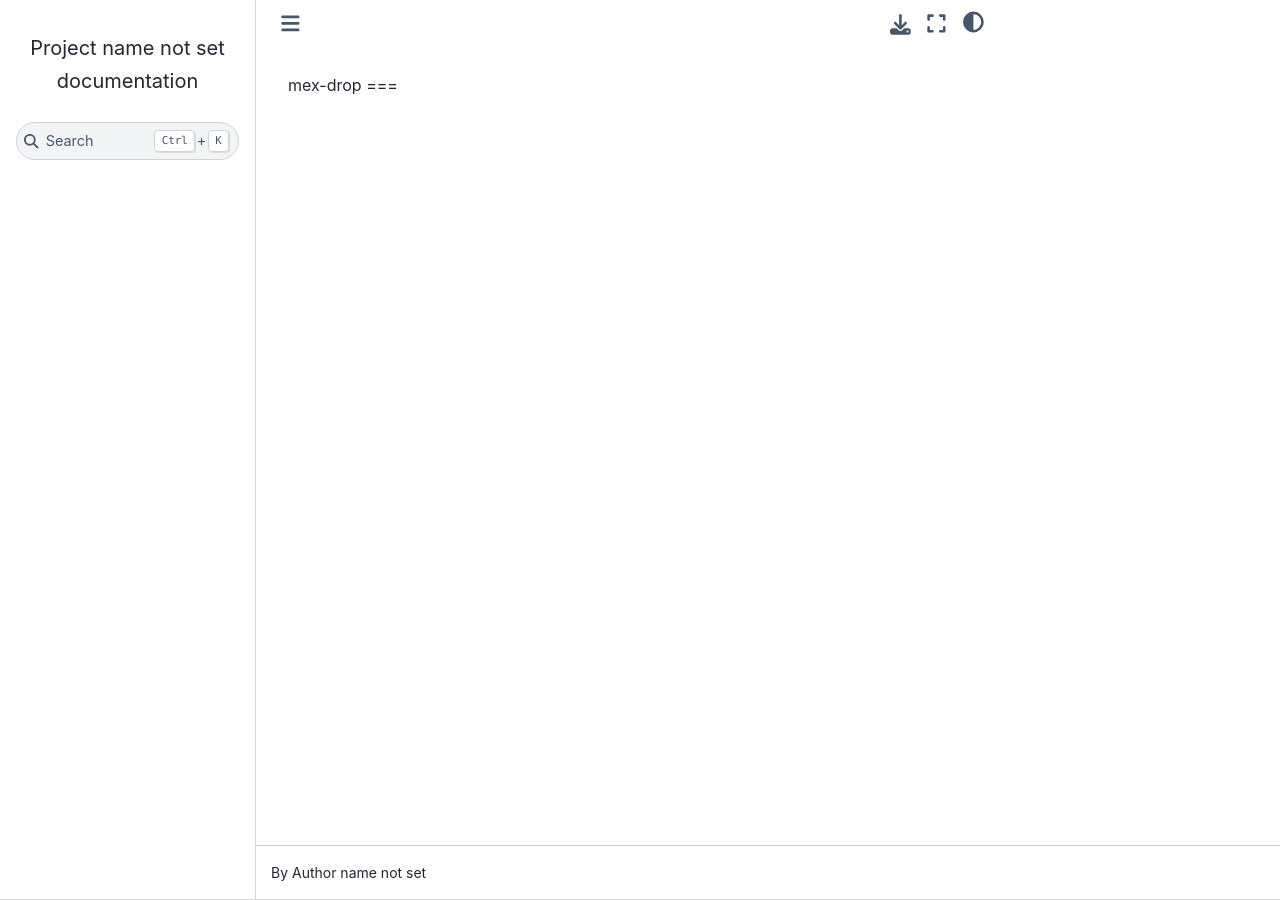
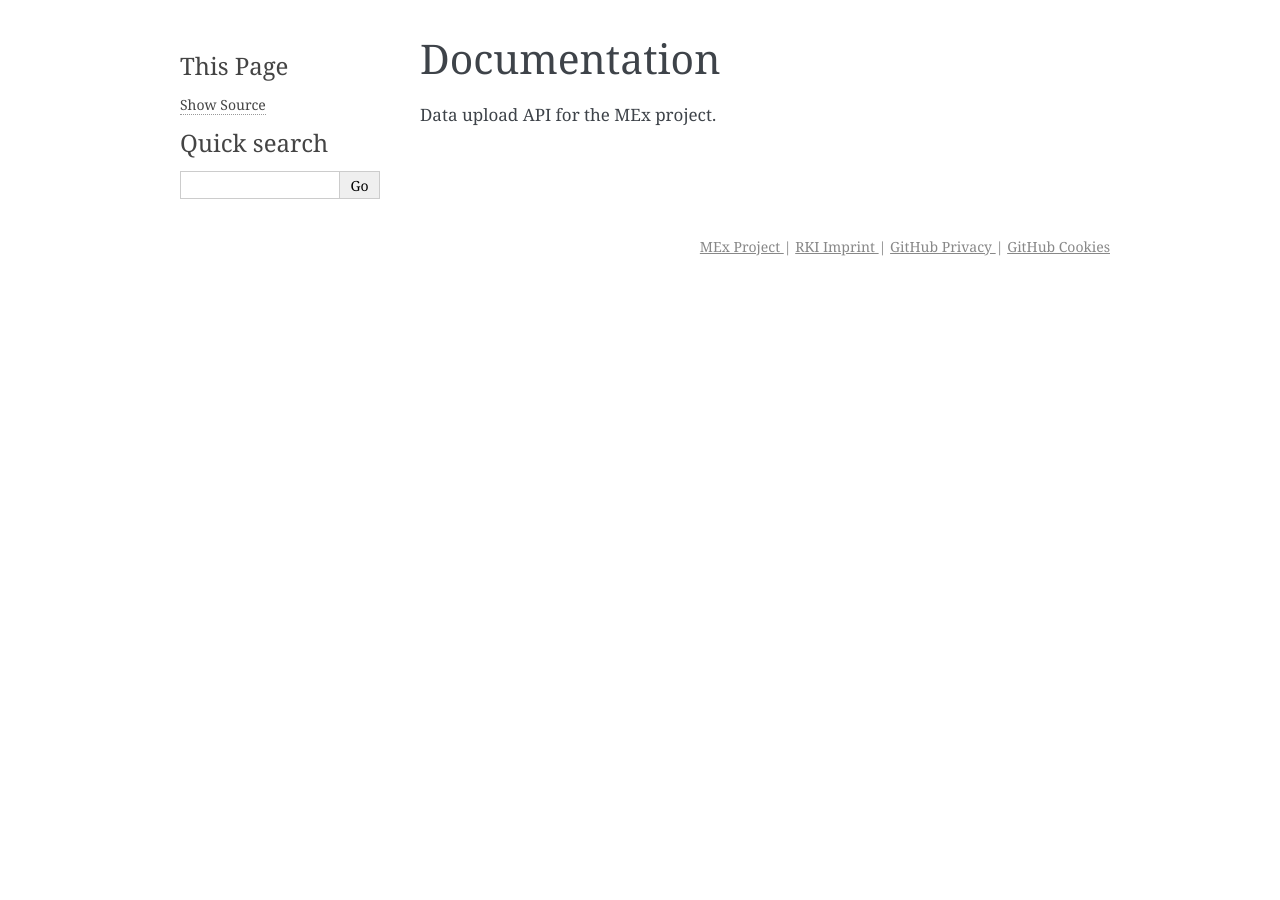
Before and after one commit to robert-koch-institut/mex-drop, a Sphinx documentation site: the page built from docs/index.rst, in a window 1280 px wide. Built offline with Sphinx 7.4.7, drawn with Linux system fonts in a browser that asks for light colours.

Commit message:
Update cruft with sphinx changes

```diff
--- a/docs/conf.py
+++ b/docs/conf.py
@@ -1,7 +1,9 @@
 # sphinx configuration
 
-html_theme = "sphinx_book_theme"
 extensions = ["sphinx.ext.napoleon"]
+html_theme = "alabaster"
 napoleon_google_docstring = True
 napoleon_include_init_with_doc = True
 napoleon_include_private_with_doc = True
+project = "mex-drop"
+templates_path = ["."]
--- a/docs/index.rst
+++ b/docs/index.rst
@@ -1,7 +1,10 @@
-mex-drop
-===
+Documentation
+=============
+
+Data upload API for the MEx project.
 
 .. toctree::
+    :maxdepth: 2
     :glob:
 
     source/*
--- /dev/null
+++ b/docs/layout.html
@@ -0,0 +1,18 @@
+{% extends '!layout.html' %}
+
+{% block footer %}
+    <div class="footer">
+        <a href="https://www.rki.de/DE/Content/Forsch/MEx/MEx_inhalt.html" rel="nofollow">
+            MEx Project
+        </a> |
+        <a href="https://www.rki.de/DE/Service/Impressum/impressum_node.html" rel="nofollow">
+            RKI Imprint
+        </a> |
+        <a href="https://docs.github.com/site-policy/privacy-policies/github-privacy-statement" rel="nofollow">
+            GitHub Privacy
+        </a> |
+        <a href="https://docs.github.com/en/site-policy/privacy-policies/github-cookies" rel="nofollow">
+            GitHub Cookies
+        </a>
+    </div>
+{% endblock %}
--- a/pyproject.toml
+++ b/pyproject.toml
@@ -22,9 +22,8 @@ ipdb = "^0.13.13"
 mypy = "^1.8.0"
 pytest = "^7.4.4"
 pytest-cov = "^4.1.0"
-ruff = "^0.1.11"
-sphinx = "^6.2.1"
-sphinx-book-theme = "^1.1.0"
+ruff = "^0.1.13"
+sphinx = "^7.2.6"
 
 [tool.poetry.scripts]
 drop = "mex.drop.main:main"
```
Also changed, not shown: .cruft.json, .pre-commit-config.yaml, 3 other files.
